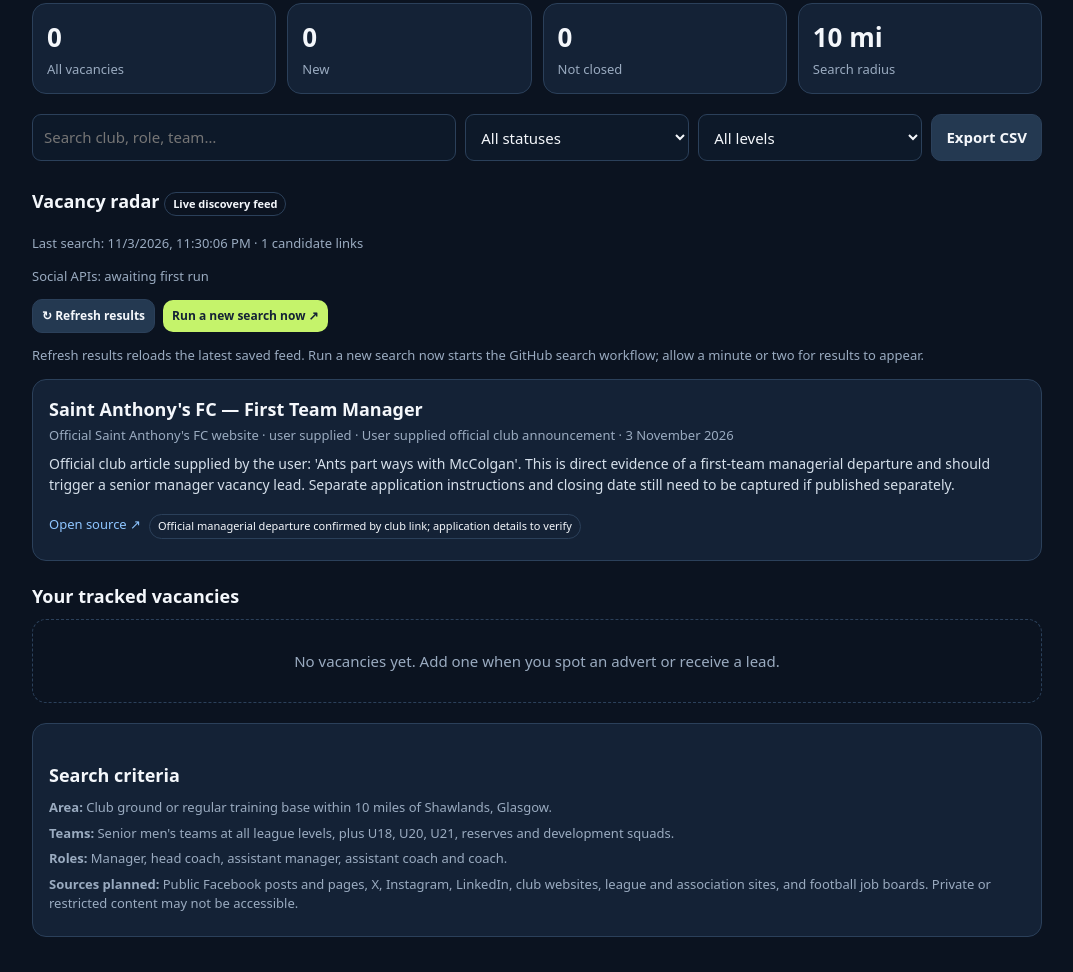
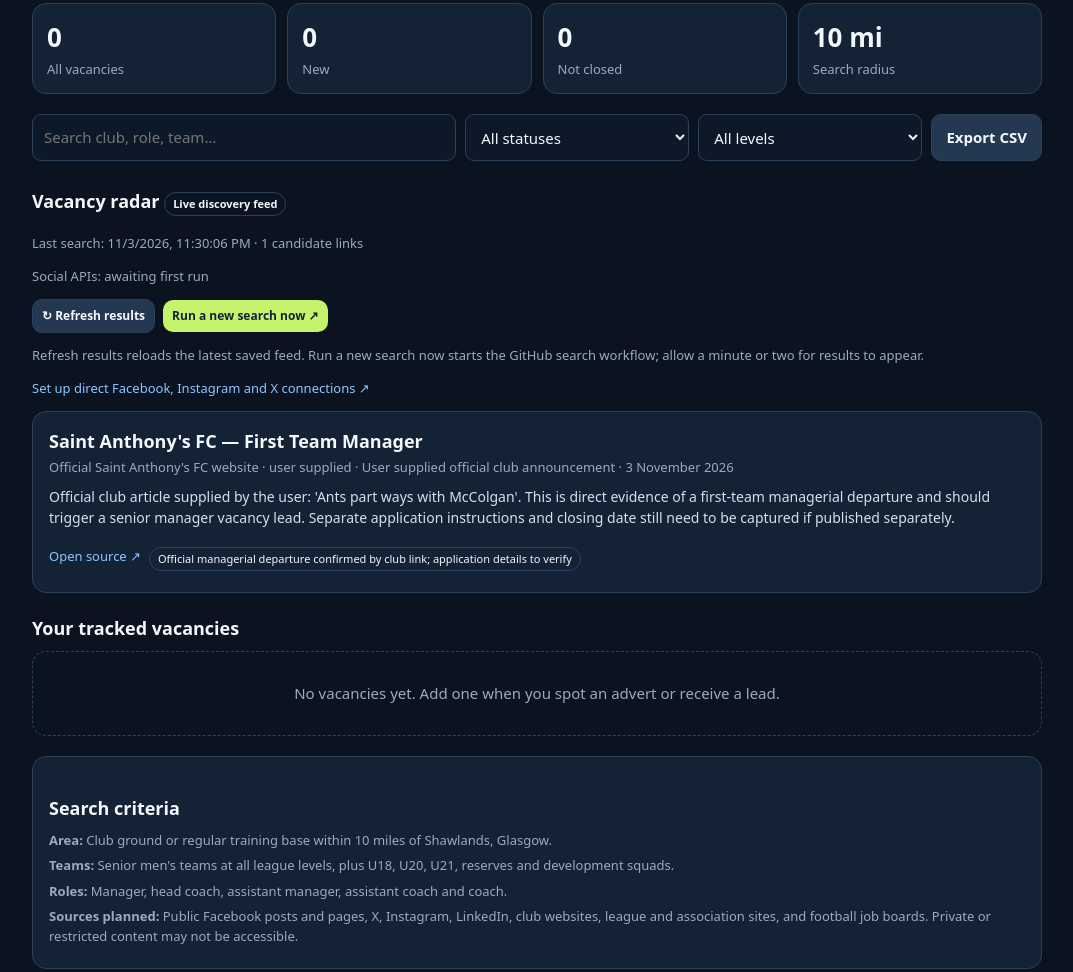
Before and after one commit to deefurkay/touchline-radar, a plain HTML site: page index.html in a window 1280 px wide. Shown: the part 7670-8642 px from the top of the page, without its empty margins (103-1176 px from the left). Drawn offline with Linux system fonts and the light colour scheme.

Commit message:
Link social API setup guide from dashboard

```diff
--- a/index.html
+++ b/index.html
@@ -27,7 +27,7 @@ footer{text-align:center;color:var(--muted);font-size:12px;padding:18px;border-t
 <section><h2>Club watchlist <span class="tag">Master database</span></h2><p class="muted">Club location is checked independently of advert wording. Unconfirmed clubs stay provisional until their ground or regular training base is verified within 10 miles of Shawlands.</p><div class="list" id="clubWatchlist"><div class="empty">Loading club database…</div></div></section>
 <div class="stats"><div class="stat"><b id="total">0</b><span>All vacancies</span></div><div class="stat"><b id="newCount">0</b><span>New</span></div><div class="stat"><b id="openCount">0</b><span>Not closed</span></div><div class="stat"><b>10 mi</b><span>Search radius</span></div></div>
 <div class="toolbar"><input id="search" placeholder="Search club, role, team…"><select id="statusFilter"><option value="all">All statuses</option><option>New</option><option>Interested</option><option>Applied</option><option>Closed</option></select><select id="levelFilter"><option value="all">All levels</option><option>U18</option><option>U20</option><option>U21</option><option>Reserves</option><option>Development</option><option>Senior WOSFL</option></select><button class="secondary" id="exportBtn">Export CSV</button></div>
-<section><h2>Vacancy radar <span class="tag">Live discovery feed</span></h2><p class="muted" id="feedUpdated">Loading daily discovery feed…</p><p class="muted" id="socialStatus">Social APIs: awaiting first run</p><div class="actions"><button id="refreshFeedBtn" class="secondary">↻ Refresh results</button><button id="runSearchBtn">Run a new search now ↗</button></div><p class="muted">Refresh results reloads the latest saved feed. Run a new search now starts the GitHub search workflow; allow a minute or two for results to appear.</p><div class="list" id="discovered"></div></section><section><h2>Your tracked vacancies</h2><div class="list" id="vacancies"></div></section>
+<section><h2>Vacancy radar <span class="tag">Live discovery feed</span></h2><p class="muted" id="feedUpdated">Loading daily discovery feed…</p><p class="muted" id="socialStatus">Social APIs: awaiting first run</p><div class="actions"><button id="refreshFeedBtn" class="secondary">↻ Refresh results</button><button id="runSearchBtn">Run a new search now ↗</button></div><p class="muted">Refresh results reloads the latest saved feed. Run a new search now starts the GitHub search workflow; allow a minute or two for results to appear.</p><p class="muted"><a class="source" href="https://github.com/deefurkay/touchline-radar/blob/main/SOCIAL-API-SETUP.md" target="_blank" rel="noopener">Set up direct Facebook, Instagram and X connections ↗</a></p><div class="list" id="discovered"></div></section><section><h2>Your tracked vacancies</h2><div class="list" id="vacancies"></div></section>
 <section class="panel"><h2>Search criteria</h2><p><b>Area:</b> Club ground or regular training base within 10 miles of Shawlands, Glasgow.</p><p><b>Teams:</b> Senior men's teams at all league levels, plus U18, U20, U21, reserves and development squads.</p><p><b>Roles:</b> Manager, head coach, assistant manager, assistant coach and coach.</p><p><b>Sources planned:</b> Public Facebook posts and pages, X, Instagram, LinkedIn, club websites, league and association sites, and football job boards. Private or restricted content may not be accessible.</p></section>
 </main>
 <dialog id="editor"><form id="vacancyForm"><h2 id="formTitle">Add vacancy</h2><input type="hidden" id="editId"><div class="formgrid">
```
